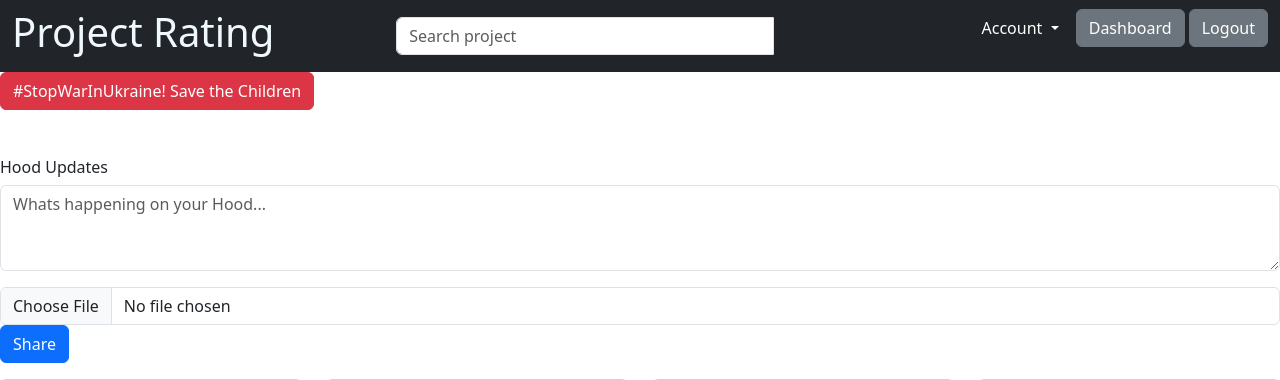
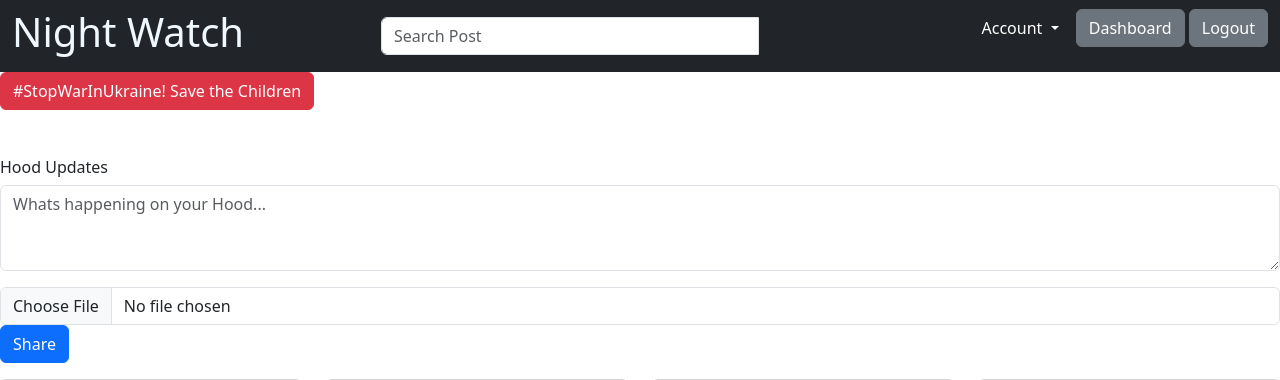
Before and after one commit to Mzazi25/nightWatch, a Django app: page / in a window 1280 px wide. Shown: the top 380 px of the page. Run offline with Django 4.2, Linux system fonts and the light colour scheme; the visitor is signed in with stand-in values (Sample User, id 1); some libraries are stand-ins or nearby versions.

Commit message:
Updated Navbar

```diff
--- a/neighbourhood/templates/navbar.html
+++ b/neighbourhood/templates/navbar.html
@@ -9,7 +9,7 @@
 <nav class="navbar navbar-dark bg-dark">
   <div class="container-fluid">
     <div class="navbar-header">
-      <h1 style="color: aliceblue;">Project Rating</h1>
+      <h1 style="color: aliceblue;">Night Watch</h1>
     </div>
     <!-- Adding a search form  -->
     <div class="col-sm-4 col-md-4 navbar-right">
@@ -17,7 +17,7 @@
         <form class="navbar-form" role="search" action="{% url 'search_results' %}">
 
           <div class="input-group">
-            <input type="text" class="form-control" placeholder="Search project" name="article">
+            <input type="text" class="form-control" placeholder="Search Post" name="article">
             <div class="input-group-btn">
               <button class="btn btn-default" type="submit"><i class="fas fa-search"></i></button>
             </div>
```
